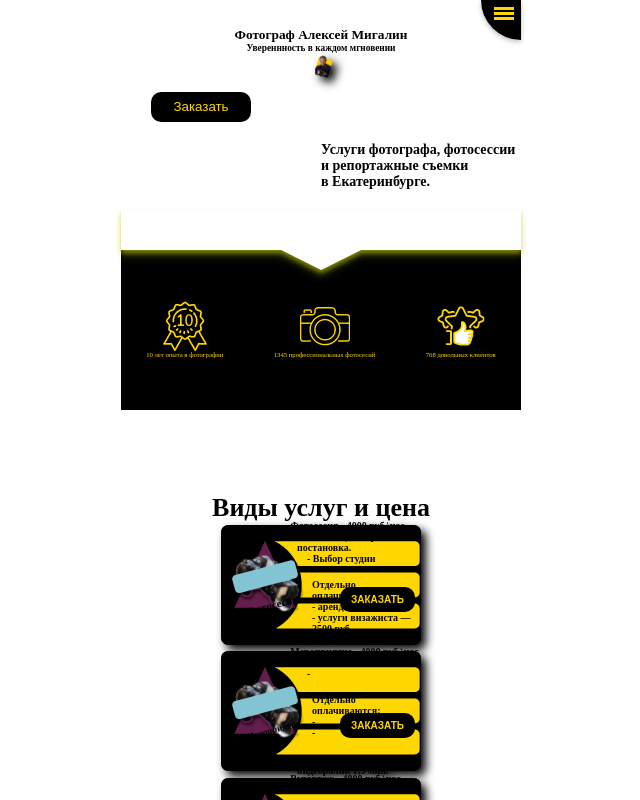
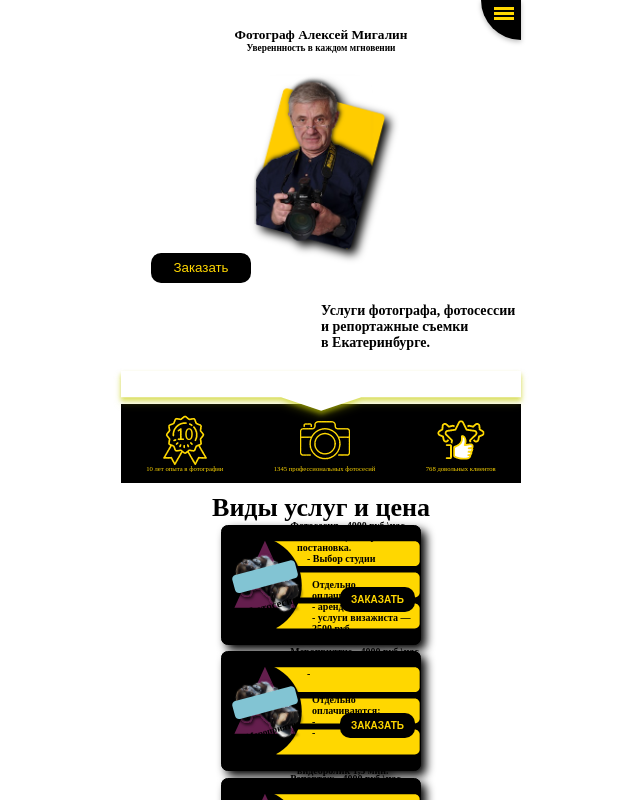
Before and after one commit to strnikolay/photographer-s-personal-website, a React (Create React App) app: page / in a window 1280 px wide. Shown: the top 800 px of the page, without its empty margins (319-959 px from the left). Built offline with nearby package versions, Linux system fonts and the light colour scheme; a web font is replaced by a local one.

Commit message:
07_01_24

```diff
--- /dev/null
+++ b/src/components/main/history.css
@@ -0,0 +1,23 @@
+
+.history {
+    position: relative;
+    top: -10px;
+    background-color: #000;
+    z-index: -1;
+    width: 100%;
+    height: 160px;
+    display: flex;
+    color: #ffd700;
+}
+
+.history img {
+    width: 50px;
+}
+
+.history .exp-item {
+    display: flex;
+    flex-direction: column;
+    flex-grow: 1;
+    justify-content: center;
+    align-items: center;
+}
--- /dev/null
+++ b/src/components/main/history.jsx
@@ -0,0 +1,16 @@
+import React from 'react'
+import "./history.css"
+import expir from "./experience-icon_yellow.png"
+import fotoicon from "./fotoicon-yellow.png"
+import cust from "./icon2-yellow.png"
+//import sep from "./separator.svg"
+
+export default function History() {
+  return (
+        <div className='history'>
+            <div className='exp-item'><img src={expir} alt=""/><p>10 лет опыта в фотографии</p></div>
+            <div className='exp-item'><img src={fotoicon} alt=""/><p>1345 профессиональных фотосесий</p></div>
+            <div className='exp-item'><img src={cust} alt=""/><p>768 довольных клиентов</p></div>
+        </div>
+  )
+}
--- a/src/components/main/main.css
+++ b/src/components/main/main.css
@@ -26,22 +26,15 @@ h2{
 
 
 .foto_wrapper {
-    margin-top: 0.30rem;
-    margin-bottom: 0.3rem;
-    width: 1.7rem;
-    height: 2.3rem;
+    margin-top: 3rem;
+    width: 100%;
+    height: 24rem;
     position: relative;
     filter: drop-shadow(5px 5px 5px rgba(0, 0, 0))
 }
 
 .foto_wrapper img{
-    width: 2.6rem;
-    /*width: 20rem*/
-    /*transform: rotate(-10deg);*/
-    /*position: absolute;
-    top: -30px;
-    left: -30px*/
-    /*height: 200px;*/
+    width: 20rem;
 }
 
 .lead {
@@ -71,16 +64,16 @@ h2{
 .separator{
     background-color: rgb(255, 255, 255);
     width: 100.1%;
-    height: 150px;
+    height: 6.5rem;
     max-height: 1600px;
     clip-path: polygon(
     0px 0,
     100% 0,
-    100% 40px,
-    60% 40px,
-    50% 60px,
-    40% 40px,
-    0 40px
+    100% 4rem,
+    60% 4rem,
+    50% 6rem,
+    40% 4rem,
+    0 4rem
     );
 }
 .shadow {
@@ -91,60 +84,3 @@ h2{
     filter: drop-shadow(0 3px 2px rgba(197, 204, 4, 0.5))
             drop-shadow(0 4px 3px rgba(197, 204, 4, 0.3));
 }
-
-.history {
-    position: relative;
-    top: -10px;
-    background-color: #000;
-    z-index: -1;
-    width: 100%;
-    height: 160px;
-    display: flex;
-    color: #ffd700;
-}
-
-.history img {
-    width: 50px;
-}
-
-.history .exp-item {
-    display: flex;
-    flex-direction: column;
-    flex-grow: 1;
-    justify-content: center;
-    align-items: center;
-}
-
-/* Inverted rounded corners */
-/*.ss-style-invertedrounded {
-	margin-bottom: 90px;
-	padding: 13em 10% 10em;
-	border-radius: 0 0 0 90px;
-}
-
-.ss-style-invertedrounded::before,
-.ss-style-invertedrounded::after {
-	left: 0;
-	z-index: -1;
-	height: 90px;
-	background: #000;
-}
-
-.ss-style-invertedrounded::before {
-	top: 100%;
-	width: 100%;
-	border-radius: 0 90px 0 0;
-}
-
-.ss-style-invertedrounded::after {
-	bottom: 0;
-	z-index: -1;
-	width: 50%;
-}
-
-.col-3 .column {
-	padding: 0 1%;
-	width: 33%;
-	text-align: center;
-    height: 300px;
-}*/
--- a/src/components/main/main.jsx
+++ b/src/components/main/main.jsx
@@ -1,9 +1,7 @@
 import React from 'react'
 import "./main.css"
 import foto from "./foto2.png"
-import expir from "./experience-icon_yellow.png"
-import fotoicon from "./fotoicon-yellow.png"
-import cust from "./icon2-yellow.png"
+import History from './history'
 //import sep from "./separator.svg"
 
 export default function Main() {
@@ -23,16 +21,7 @@ export default function Main() {
         <div className='shadow'>
             <div className="separator" />
         </div>
-        <div className='history'>
-            <div className='exp-item'><img src={expir} alt=""/><p>10 лет опыта в фотографии</p></div>
-            <div className='exp-item'><img src={fotoicon} alt=""/><p>1345 профессиональных фотосесий</p></div>
-            <div className='exp-item'><img src={cust} alt=""/><p>768 довольных клиентов</p></div>
-        </div>
-        {/*<section className="col-3 ss-style-invertedrounded">
-            <div className="column">
-            <p>Inverted Round</p>
-            </div>
-        </section>*/}
+        <History />
     </div>
   )
 }
--- a/src/index.css
+++ b/src/index.css
@@ -3,15 +3,21 @@ html{
 }
 
 @media screen and (max-width: 1024px) {
+  html{
   font-size: calc(100vw / 768 * 10);
+  }
 }
 
 @media screen and (max-width: 767px) {
+  html{
   font-size: calc(100vw / 500 * 10);
+  }
 }
 
 @media screen and (max-width: 500px) {
+  html{
   font-size: calc(100vw / 375 * 10);
+  }
 }
 
 body {
```
